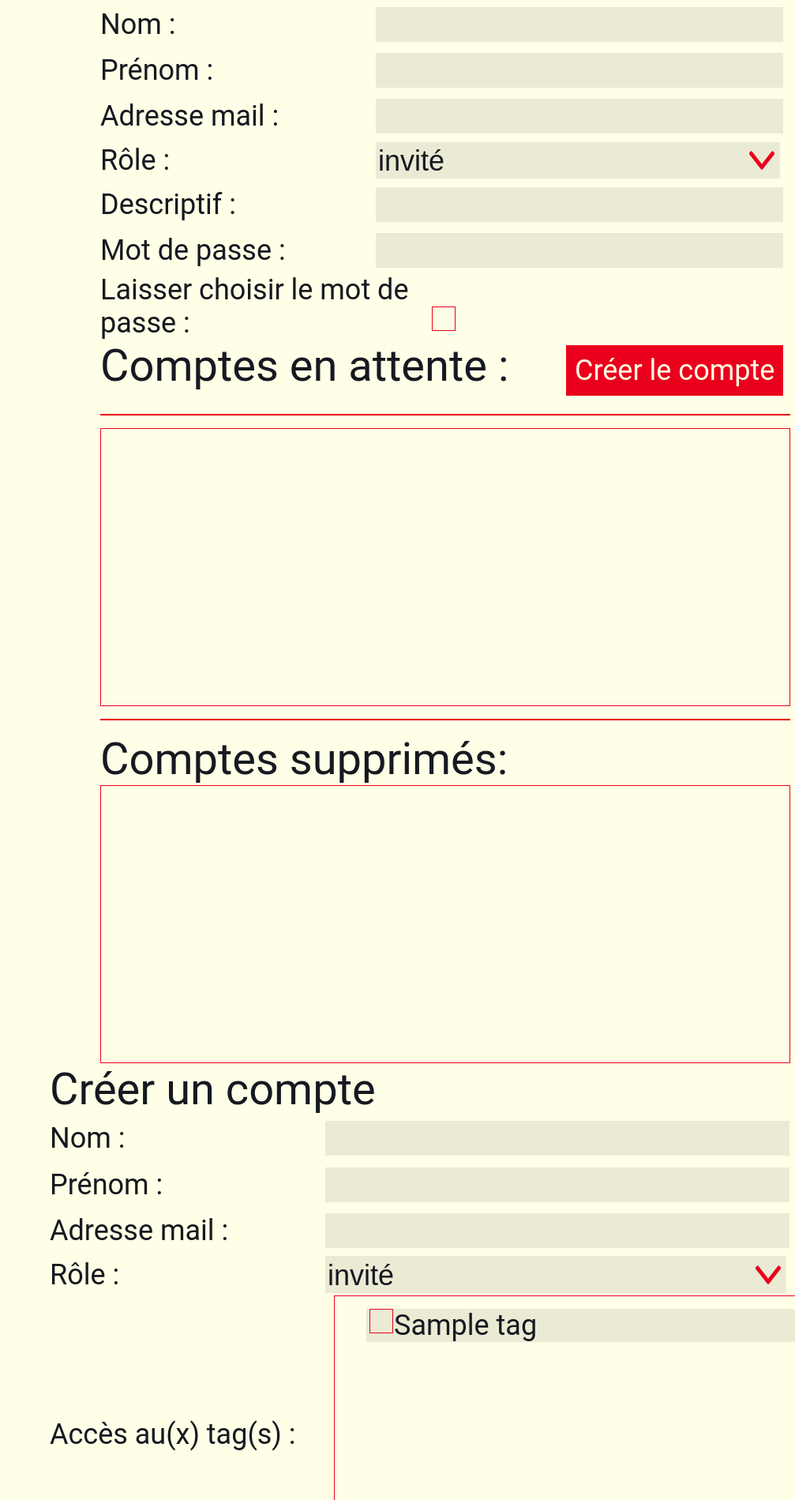
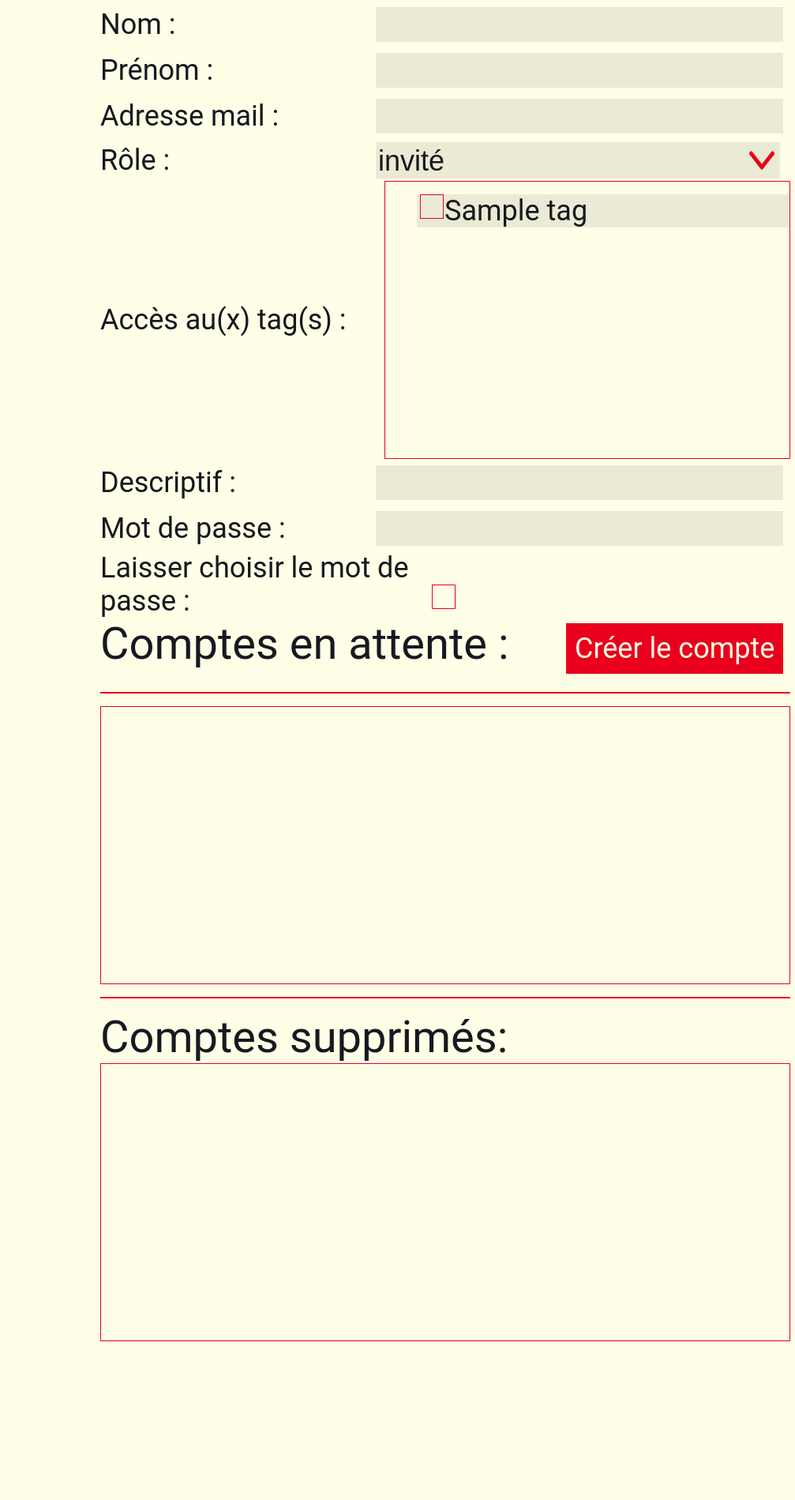
Before and after one commit to LionelSts/drivePicturesVideos, a PHP site: page /accounts.php in a window 1280 px wide. Shown: the part 1059-2958 px from the top of the page at 79% size, without its empty margins (273-1280 px from the left). After the commit the page ends 2757 px from the top, so only its background shows below. Run offline with PHP 8.4, Linux system fonts and the light colour scheme; the visitor is signed in with stand-in values (Sample User, id 1); tables that the repository leaves empty or names only in its code hold one stand-in row (values such as "Sample post").

Commit message:
Fix accounts tags display

```diff
--- a/accounts.php
+++ b/accounts.php
@@ -117,89 +117,7 @@
                 <div class="formLine">
                     <label class='profile' for='role' >Rôle : </label>
                     <div class="lbrSelect">
-                        <select class="profile, role-select" id="modifRole" name='role'>
-                            <option class="role-choices" id="invite" value='invite'>invité</option>
-                            <option class="role-choices-1" id="ecriture" value='ecriture'>ecriture</option>
-                            <option class="role-choices" id="lecture" value='lecture'>lecture</option>
-                            <option class="role-choices-1" id="admin" value='admin'>admin</option>
-                        </select required>
-                    </div>
-                </div>
-                <div class="formLine">
-                    <label class='profile' for='descriptif' >Descriptif : </label>
-                    <input class='profile' name="descriptif" type='text' id='descriptif' required>
-                </div>
-                <div class="formLine">
-                    <label class='profile' for='password' >Mot de passe : </label>
-                    <input class='profile' name="password" type='password' id='password' required>
-                </div>
-                <div class="formLine">
-                    <label for="mdp">Laisser choisir le mot de passe :</label>
-                    <label class="redCheckboxContainer">
-                        <input type="checkbox" id="mdp" name="mdp" value="mdp">
-                        <span class="redCheckbox "></span>
-                    </label>
-                </div>
-                <input class="profile" type="submit" value="Créer le compte">
-            </form>
-            <div id="limit"></div>
-            <h1 class="bigTitle">Comptes en attente :</h1>
-            <form class="profile" method="post" action="./gestion-action/accounts-action3.php">
-                <div class="tableContainer">
-                    <TABLE class="lbrTable" >
-                        <tbody>
-                        <?php
-                        $requete="SELECT `mail`, `prenom`,`nom`,`mot_de_passe` FROM `utilisateurs` WHERE `etat` = 'en attente'"; // Preparing the request to verify the password where the login entered is found on the database
-                        $result = mysqli_query($link, $requete); // Saving the result
-                        while($row = mysqli_fetch_array($result)) // Searching the right line
-                        {
-                            echo "<tr><td> ".$row["mail"]." </td><td><input class='profile' type='submit' name='".$row["mail"]."' value='Renvoyer le mail'></td></tr>";
-                        }
-                        ?>
-                        </tbody>
-                    </TABLE>
-                </div>
-            </form>
-            <div id="limit"></div>
-            <h1 class="bigTitle">Comptes supprimés:</h1>
-            <form class="profile" method="post" action="./gestion-action/accounts-action4.php">
-                <div class="tableContainer">
-                    <TABLE class="lbrTable" >
-                        <tbody>
-                        <?php
-                        $requete="SELECT `mail` FROM `utilisateurs` WHERE `etat` = 'inactif'"; // Preparing the request to verify the password where the login entered is found on the database
-                        $result = mysqli_query($link, $requete); // Saving the result
-                        while($row = mysqli_fetch_array($result)) // Searching the right line
-                        {
-                            echo "<tr><td> ".$row["mail"]." </td><td><input class='profile' type='submit' name='".$row["mail"]."' value='Réactiver le compte'></td></tr>";
-                        }
-                        ?>
-                        </tbody>
-                    </TABLE>
-                </div>
-            </form>
-        </div>
-    </div>
-
-    <div id="pageContent-bottom" class="pageContent">
-        <h1 class="bigTitle">Créer un compte</h1>
-        <form class="profile" method="post" action="./gestion-action/accounts-action2.php">
-            <div class="formLine">
-                <label class='profile' for='nom' >Nom : </label>
-                <input class='profile' name="nom" type='text' id='nom' required>
-            </div>
-            <div class="formLine">
-                <label class='profile' for='prenom'>Prénom : </label>
-                <input class='profile' name="prenom" type='text' id='prenom' required>
-            </div>
-            <div class="formLine">
-                <label class='profile' for='mail' >Adresse mail : </label>
-                <input class='profile' name="mail" type='text' id='mail' required>
-            </div>
-            <div class="formLine" id="role">
-                <label class='profile' for='role' >Rôle : </label>
-                <div class="lbrSelect">
-                    <select class="profile, role-select" id="modifRoleCrea" name='role' onclick="check(1)">
+                        <select class="profile, role-select" id="modifRoleCrea" name='role' onclick="check(1)" >
                             <option class="role-choices" id="invite" value='invite'>invité</option>
                             <option class="role-choices-1" id="ecriture" value='ecriture'>ecriture</option>
                             <option class="role-choices" id="lecture" value='lecture'>lecture</option>
@@ -279,25 +197,22 @@
                 </div>
             </form>
         </div>
+    </div>
     <script src="./accounts.js"></script>
     <script>
         let code = document.getElementById("tags2").innerHTML;
         function check(index){
             if (index === 1) {
                 if (document.getElementById("modifRoleCrea").value === "invite") {
-                    document.getElementById("tags2").style.visibility = "visible";
                     document.getElementById("tags2").innerHTML = code;
                 } else {
-                    document.getElementById("tags2").style.visibility = "hidden";
                     document.getElementById("tags2").innerHTML = "";
                 }
             }
             else{
                 if (document.getElementById("modifRole").value === "invite") {
-                    document.getElementById("tags1").style.visibility = "visible";
                     document.getElementById("tags1").innerHTML = code;
                 } else {
-                    document.getElementById("tags1").style.visibility = "hidden";
                     document.getElementById("tags1").innerHTML = "";
                 }
             }
--- a/style.css
+++ b/style.css
@@ -216,7 +216,7 @@ input{
 }
 
 #pageContent{
-    width: fit-content;
+    width: 100%;
 }
 
 #pageContent-bottom{
--- a/upload-popup-action.php
+++ b/upload-popup-action.php
@@ -65,9 +65,10 @@ for($i = 0 ; $i < $countfiles ; $i++){
             $duree = '00:00:00';
             imagepng(imagecreatefromstring(file_get_contents('./fichiers/'.$id.'.'.$extension)), './mignatures/'.$id.'.png');
         }
-        if($tags_file == null) $tags_file[]="Sans tag";
         $path = './mignatures/'.$id.'.png';
         createThumbnail($path, $path, 267, 197);
+
+        if($tags_file == null) $tags_file[]="Sans tag";
         $requete = "INSERT INTO fichiers (`id`, `nom_fichier`, `extension`, `auteur`, `date`, `duree`, `size`) VALUES ('$id', '$filename', '$extension', '$mail', '$date', '$duree', '$size')";
         mysqli_query($link, $requete);
         foreach ($tags_file as $tag){
```
Also changed, not shown: thumbnail.php (+13 -2 lines). Lines whose indentation alone changed are shown as unchanged.
